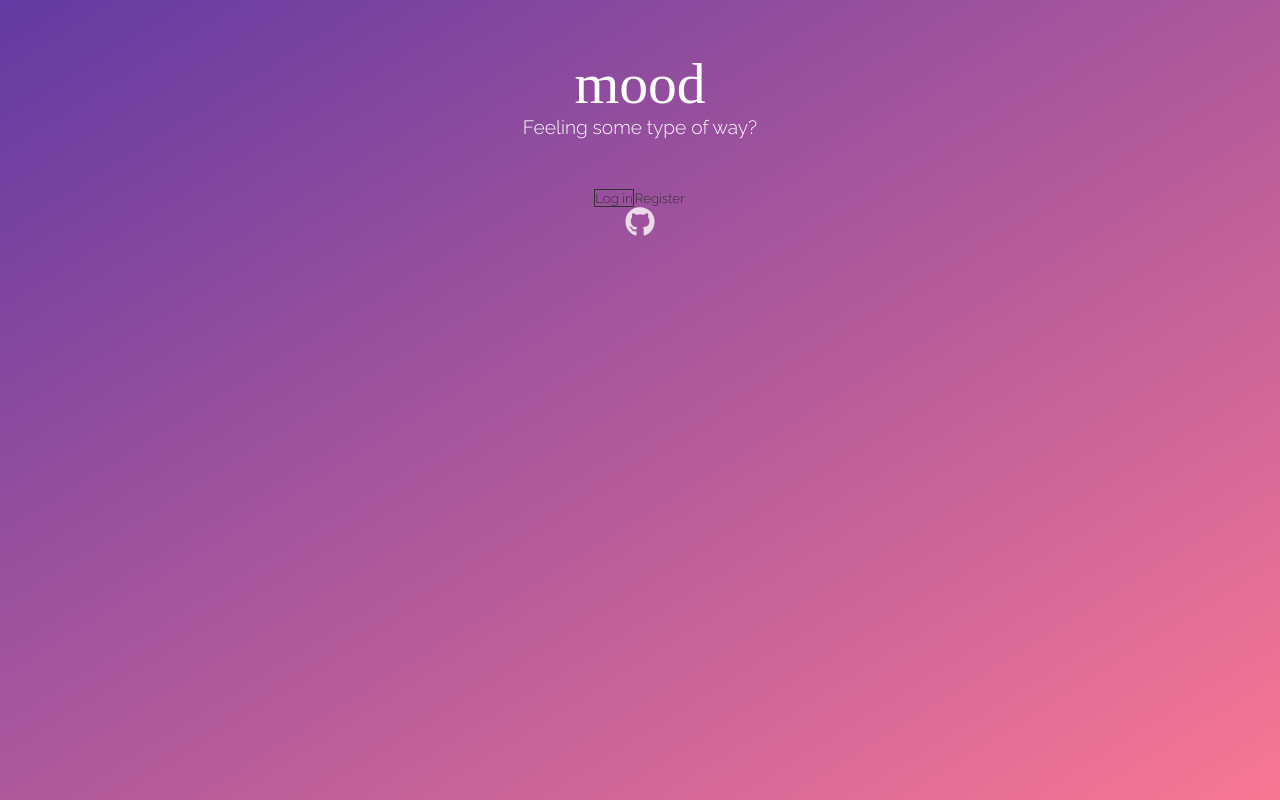
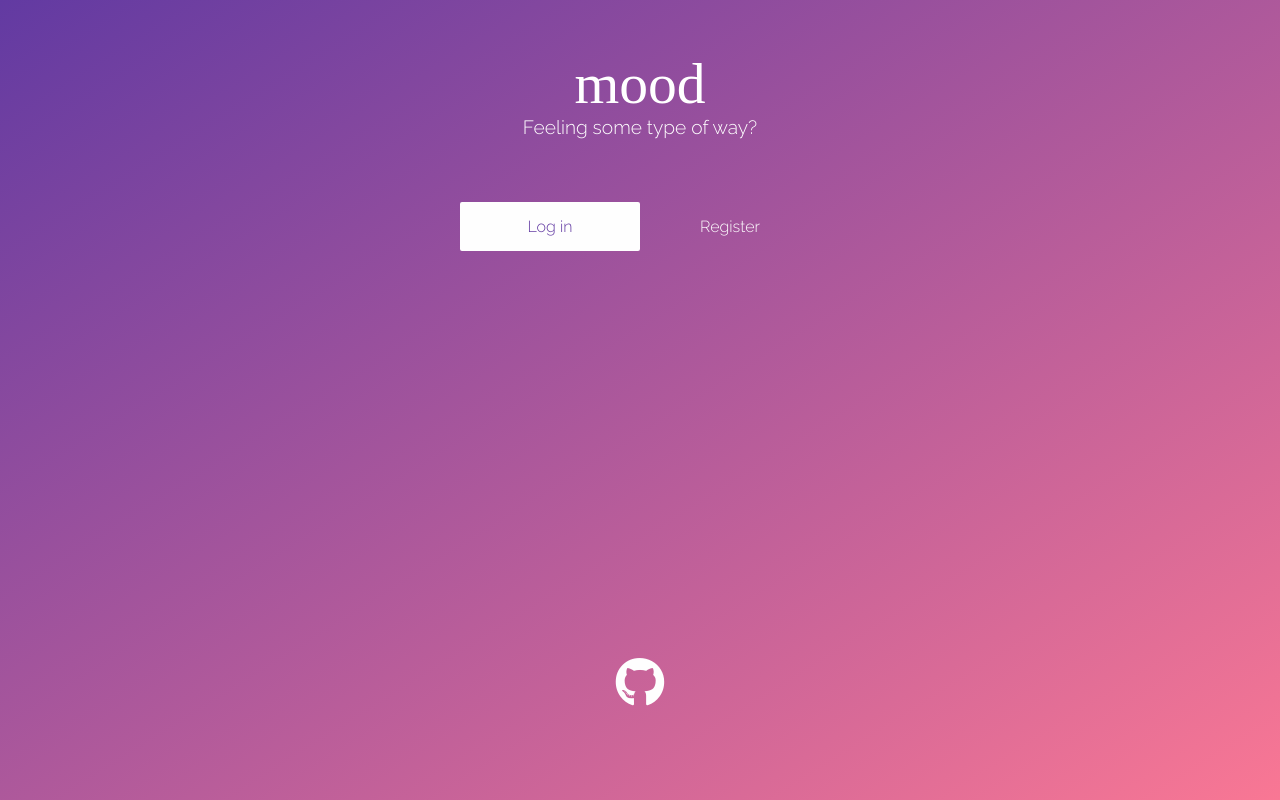
Before and after one commit to helencho/smood, a React (Create React App) app in the folder client/: page /splash in a window 1280 px wide. Built offline with nearby package versions, Linux system fonts and the light colour scheme; no server answers; a web font is replaced by a local one.

Commit message:
splash page button and button hover

```diff
--- a/client/src/components/Splash/Splash.jsx
+++ b/client/src/components/Splash/Splash.jsx
@@ -25,7 +25,7 @@ class Splash extends Component {
                     <Link to="/signup"><button id="button-register">Register</button></Link>
                 </div>
                 <div id="git">
-                    <a href="https://github.com/helencho/mood" target="_blank"><i className="fab fa-github fa-fw fa-3x"></i></a>
+                    <a href="https://github.com/helencho/mood" target="_blank"><i className="fab fa-github fa-fw fa-5x"></i></a>
                 </div>
             </div>
         )
--- a/client/src/stylesheets/splash.css
+++ b/client/src/stylesheets/splash.css
@@ -13,35 +13,71 @@
     align-items: center;
     background-color: #F97794;
     background-image: linear-gradient(to left top, #F97794, #623AA2);
+}
 
+/* Login and register button choices on splash page */
+.splash-container .auth-choices {
+    display: flex;
 }
-    .splash-container button {
+    .splash-container .auth-choices a {
+        display: inline-block;
+        margin: 0.8rem 0;
+    }
+    .splash-container .auth-choices button {
         font-family: 'Raleway', sans-serif;
+        outline: none;
+        border: none;
+        font-size: 1rem;
+        padding: 0.8rem;
+        border-radius: 2px;
+        width: 180px;
+        cursor: pointer;
+    }
+    .splash-container .auth-choices button:focus,
+    .splash-container .auth-choice button:active {
         outline: none;
         border: none;
     }
     .splash-container #button-login {
-        border: 1px solid #323232;
+        border: 2px solid #fefefe;
+        background: #fefefe;
+        color: #623AA2;
+        -moz-transition: 0.2s color;
+        -ms-transition: 0.2s color;
+        -webkit-transition: 0.2s color;
+        transition: 0.2s color;
+    }
+        .splash-container #button-login:hover {
+            color: #F97794;
+        }
+    .splash-container #button-register {
+        border: 2px solid transparent;
         background: none;
-        color: #323232;
+        color: #fefefe;
+        -moz-transition: 0.2s all;
+        -ms-transition: 0.2s all;
+        -webkit-transition: 0.2s all;
+        transition: 0.2s all;
     }
-    .splash-container #button-register {
-        border: 1px solid transparent;
-        background: none;
-        color: #323232;
-    }
-.splash-container .auth-choices {
-    display: flex;
+        .splash-container #button-register:hover {
+            text-shadow: 0 0 10px rgba(254, 254, 254, 0.4);
+        }
+/* Container holds github logo */
+.splash-container #git {
+    position: absolute;
+    bottom: 80px;
+    padding: 0.8rem 0;
 }
 .splash-container #git a {
-    color: rgba(255, 255, 255, 0.8);
-    -moz-transition: 0.2s color;
-    -ms-transition: 0.2s color;
-    -webkit-transition: 0.2s color;
-    transition: 0.2s color;
+    color: #fefefe;
+    -moz-transition: 0.2s all;
+    -ms-transition: 0.2s all;
+    -webkit-transition: 0.2s all;
+    transition: 0.2s all;
 }
     .splash-container #git a:hover {
         color: #fefefe;
+        text-shadow: 0 0 10px rgba(254, 254, 254, 0.4);
     }
 
 /*---------------------------*/
@@ -139,13 +175,11 @@
     .splash-title h1 {
         font-family: 'Patua One', cursive;
         font-size: 3.6rem;
-        color: #fefefe;
+        color: #ffffff;
     }
     .splash-title p {
         font-size: 1.2rem;
-        color: #fefefe;
-        /* border-bottom: 1px dotted #fefefe; */
-        /* padding-bottom: 2.2px; */
+        color: #ffffff;
     }
 
 /*---------------------------*/
@@ -164,4 +198,7 @@
     .auth-container form input {
         width: 90%;
     }
+    .splash-container .auth-choices {
+        flex-direction: column;
+    }
 }
```
